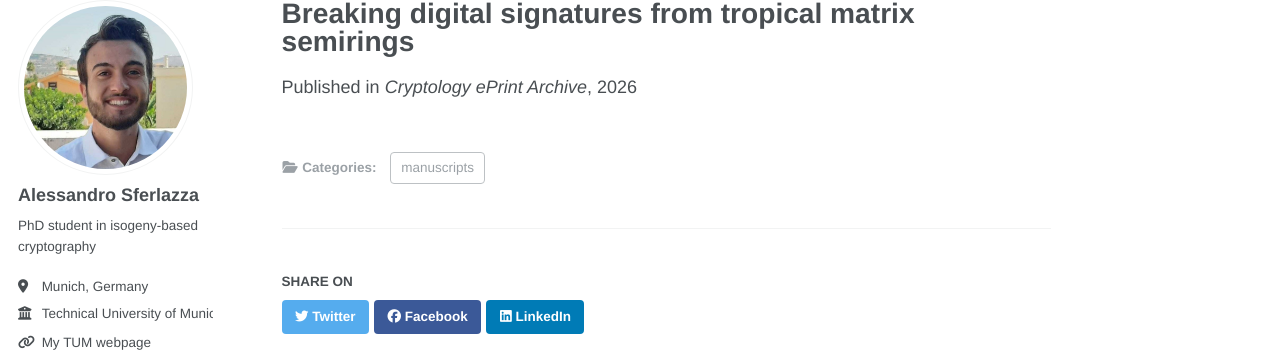
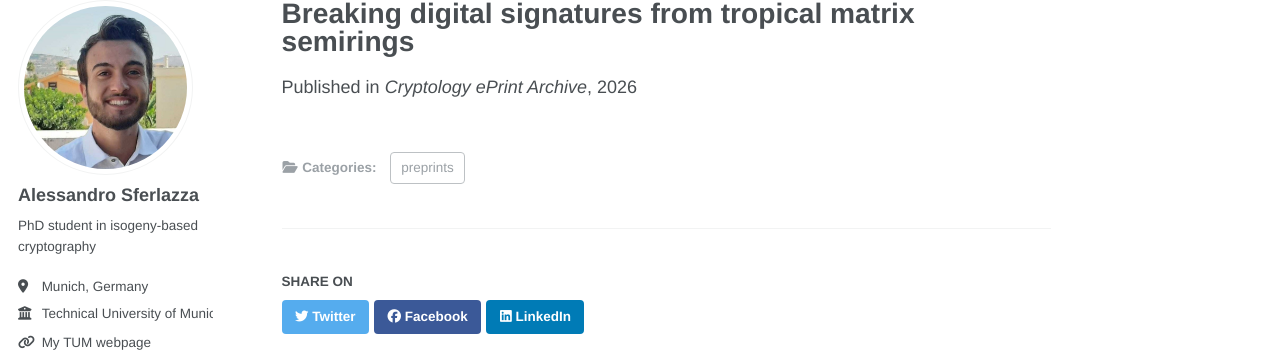
Before and after one commit to sferl/sferl.github.io, a Jekyll site: the page built from _publications/tropical-break.md, in a window 1280 px wide and 935 px high. Shown: the part 106-458 px from the top of the window. Built offline with Jekyll 4.4.1, drawn with Linux system fonts in a browser that asks for light colours.

Commit message:
journal articles -> preprints

```diff
--- a/_publications/tropical-break.md
+++ b/_publications/tropical-break.md
@@ -2,7 +2,7 @@
 title: "Breaking digital signatures from tropical matrix semirings"
 subtitle: "Alessandro Sferlazza"
 collection: publications
-category: manuscripts
+category: preprints
 excerpt: "In a recent preprint, Grigoriev, Monico, and Shpilrain proposed a digital signature protocol based on the use of matrices over the tropical integer semiring.
 We show some design flaws of the proposed scheme, together with an efficient attack to forge signatures for an arbitrary message, and a key-recovery attack when given access to a list of honest signatures."
 venue:  'Cryptology ePrint Archive'
```
Also changed, not shown: _publications/lifting-traces.md (+1 -1 lines).
